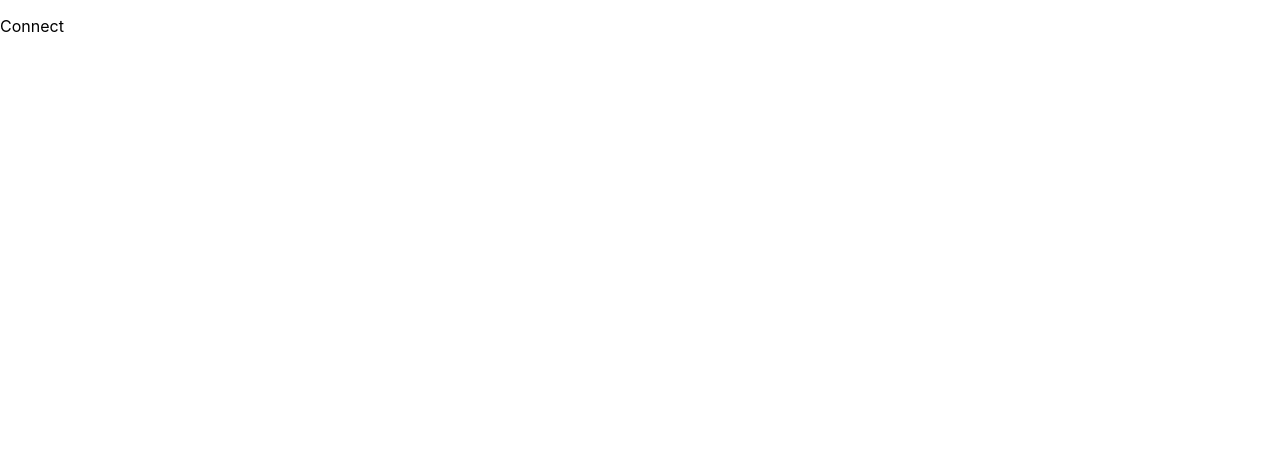
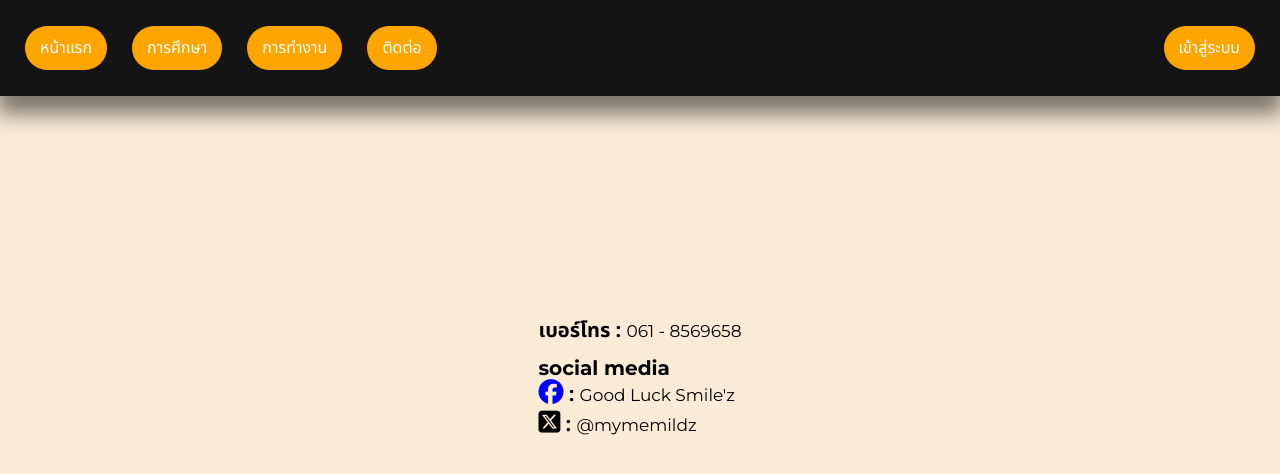
Before and after one commit to MindIRL/Resume, a React (Create React App) app in the folder resume-front/: page /Contect in a window 1280 px wide. Shown: the top 474 px of the page. Built offline with nearby package versions, Linux system fonts and the light colour scheme.

Commit message:
Add info-contact.js and contact.css / font family

```diff
--- a/resume-front/public/index.html
+++ b/resume-front/public/index.html
@@ -24,6 +24,9 @@
       work correctly both with client-side routing and a non-root public URL.
       Learn how to configure a non-root public URL by running `npm run build`.
     -->
+    <link href="https://fonts.googleapis.com/css2?family=Noto+Sans+Thai:wght@300;400;700&display=swap" rel="stylesheet">
+    <link href="https://fonts.googleapis.com/css2?family=Montserrat:wght@300;400;700&display=swap" rel="stylesheet">
+    <script src="https://kit.fontawesome.com/e40bb000a3.js" crossorigin="anonymous"></script>
     <title>Resume by Sawanya</title>
   </head>
   <body>
@@ -39,5 +42,7 @@
       To begin the development, run `npm start` or `yarn start`.
       To create a production bundle, use `npm run build` or `yarn build`.
     -->
+
   </body>
+
 </html>
--- a/resume-front/src/page/Contect.js
+++ b/resume-front/src/page/Contect.js
@@ -1,9 +1,23 @@
 
+import Nav from "../component/Nav"
+import "../style/contect.css"
 
 const Contect = () => {
     return(
-        <div>
-            <p>Connect</p>
+        <div className="container-contact">
+            <Nav />
+            <div className="contact">
+                <div className="contact-detail">
+                    เบอร์โทร : <span>061 - 8569658</span>
+                </div>
+                <div className="contact-detail">
+                    <div className="contact-icons">
+                        social media
+                        <div><i class="fa-brands fa-facebook"></i> : <span>Good Luck Smile'z</span></div>
+                        <div><i class="fa-brands fa-square-x-twitter"></i> : <span>@mymemildz</span></div>
+                    </div>
+                </div>
+            </div>
         </div>
     )
 }
--- a/resume-front/src/page/Introduction.js
+++ b/resume-front/src/page/Introduction.js
@@ -1,9 +1,11 @@
-import introductiont from "../style/introduction.css"
+import "../style/introduction.css"
 
 const Introduction = () => {
     return(
         <div className="container">
-            <img src="https://i.pinimg.com/236x/5c/bb/04/5cbb0499aa8a3149e20dc0c5b869a548.jpg" alt=""/>
+            <div className="img">
+                <img src="https://i.pinimg.com/236x/5c/bb/04/5cbb0499aa8a3149e20dc0c5b869a548.jpg" alt=""/>
+            </div>
             <div>
                 <div>
                     <p>ชื่อ : <span>สวรรยา</span> นามสกุล : <span>บุญประจวบ</span></p>
--- a/resume-front/src/style/app.css
+++ b/resume-front/src/style/app.css
@@ -1,7 +1,9 @@
 * {
     box-sizing: border-box;
+    font-family: 'Noto Sans Thai', sans-serif;
 }
 
 body {
-    /* overflow: hidden; */
+    overflow: hidden;
+    background-color: antiquewhite;
 }
--- /dev/null
+++ b/resume-front/src/style/contect.css
@@ -0,0 +1,39 @@
+.container-contact {
+    margin-top: 8%;
+    height: 100vh;
+    width: 100vw;
+    display: flex;
+    justify-content: center;
+    align-items: center;
+}
+
+.contact {
+    display: flex;
+    flex-direction: column;
+    gap: 10px;
+    transform: translate(0,-100%);
+}
+
+.contact .contact-detail {
+    font-size: 20px;
+    font-weight: bold;
+}
+
+.contact .contact-detail .contact-icons .fa-facebook {
+    font-size: 25px;
+    color: blue
+}
+
+.contact .contact-detail .contact-icons .fa-square-x-twitter {
+    font-size: 25px;
+}
+
+.contact .contact-detail span {
+    font-size: 17px;
+    font-weight: normal;
+    font-family: 'Montserrat', sans-serif;
+}
+
+.contact .contact-detail .contact-icons {
+    font-family: 'Montserrat', sans-serif;
+}
--- a/resume-front/src/style/introduction.css
+++ b/resume-front/src/style/introduction.css
@@ -1,3 +1,19 @@
 .container {
     margin-top: 8%;
+    display: flex;
+    /* flex-direction: column; */
+    justify-content: center;
+    /* align-items: center; */
+    gap: 45px;
 }
+
+.container .img img {
+    max-width: 100%;
+    max-height: 100%;
+}
+
+.container .img {
+    display: flex;
+    justify-content: center;
+    align-items: flex-start;
+}
```
